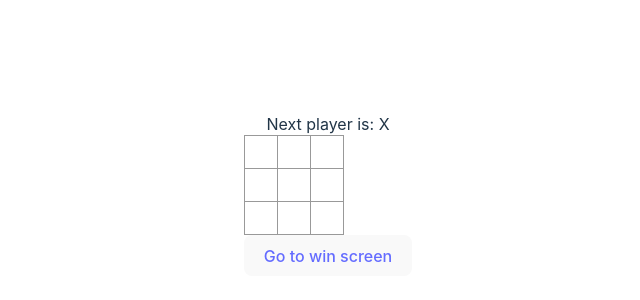
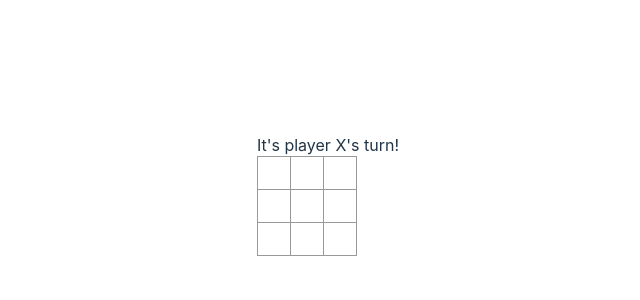
Before and after one commit to rcchao/tic-tac-toe-desktop-app, a React (Vite) app: page /game in a window 1280 px wide. Shown: the part 206-506 px from the top of the page, without its empty margins (312-952 px from the left). Built offline with nearby package versions, Linux system fonts and the light colour scheme.

Commit message:
Add navigation to end screen

```diff
--- a/src/ui/components/Board.tsx
+++ b/src/ui/components/Board.tsx
@@ -1,11 +1,15 @@
-import { useState } from "react"
+import { useState, useEffect } from "react"
 import Square from "./Square";
 import declareOutcome from "../utils/declareOutcome.tsx";
 
 export const BOARD_SIZE = 3
 export const TIE = "Tie"
 
-function Board() {
+interface BoardProps {
+  onOutcomeChange: (outcome: string | null) => void;
+}
+
+function Board({onOutcomeChange}: BoardProps) {
   const [squares, setSquares] = useState<Array<string | null>>(Array(9).fill(null));
   const [XisNext, setXisNext]  = useState<Boolean>(true);
 
@@ -47,8 +51,12 @@ function Board() {
       gameStatus = "Winner: " + outcome;
     }
   } else {
-    gameStatus = "Next player is: " + (XisNext ? "X" : "O")
+    gameStatus = "It's player " + (XisNext ? "X" : "O") + "'s turn!"
   }
+
+  useEffect(() => {
+    onOutcomeChange(outcome);
+  }, [outcome, onOutcomeChange])
 
   return (
     <div>
--- a/src/ui/pages/Gamepage.tsx
+++ b/src/ui/pages/Gamepage.tsx
@@ -1,13 +1,24 @@
-import { Link } from "react-router-dom";
+import { useState, useEffect } from "react";
+import { useNavigate } from "react-router-dom";
 import Board from "../components/Board";
 
 function Gamepage() {
+  const [outcome, setOutcome] = useState<string|null>(null)
+  const navigate = useNavigate();
+
+  function handleOutcomeChange(outcome: string|null) {
+    setOutcome(outcome);
+  };
+
+  useEffect(() => {
+    if (outcome) {
+      navigate('/end');
+    }
+  }, [outcome, navigate])
+
   return (
     <div>
-      <Board />
-      <button>
-        <Link to="/end">Go to win screen</Link>
-      </button>
+      <Board onOutcomeChange={handleOutcomeChange}/>
     </div>
   );
 }
```
